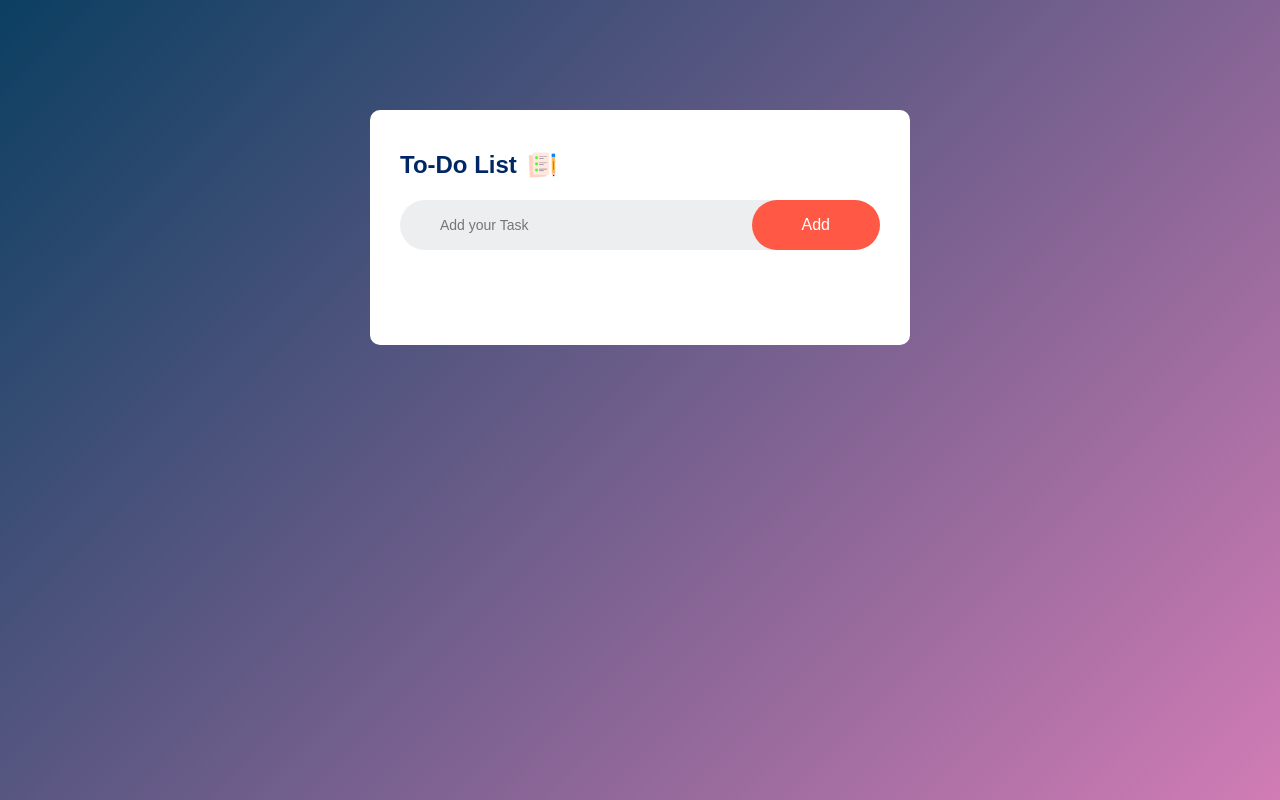
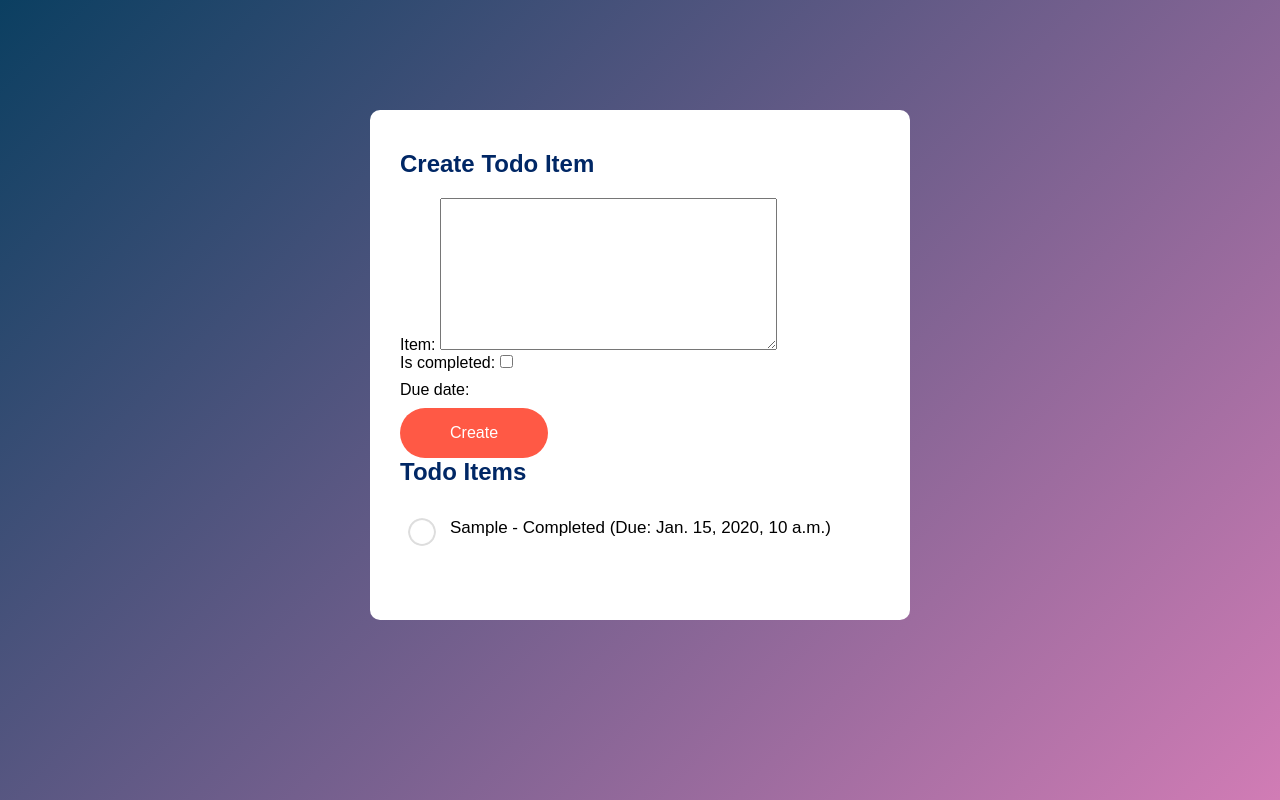
Before and after one commit to MacroXie04/TODO-list, a Django app: page / in a window 1280 px wide. Run offline with Django 5.2, Linux system fonts and the light colour scheme; a user stored in the database is signed in; tables that the repository leaves empty hold one stand-in row (values such as "Sample post").

Commit message:
Basically usable

```diff
--- a/index/forms.py
+++ b/index/forms.py
@@ -1,6 +1,7 @@
 from django import forms
 from django.contrib.auth.forms import UserCreationForm, AuthenticationForm
 from django.contrib.auth.models import User
+from .models import TodoItem
 
 # 用户注册
 class UserRegisterForm(UserCreationForm):
@@ -12,3 +13,9 @@
 class UserLoginForm(AuthenticationForm):
     username = forms.CharField(label="Username", max_length=150)
     password = forms.CharField(label="Password", widget=forms.PasswordInput)
+
+# 创建TODOItem
+class TodoItemForm(forms.ModelForm):
+    class Meta:
+        model = TodoItem
+        fields = ['item', 'is_completed', 'due_date']
--- a/index/templates/index.html
+++ b/index/templates/index.html
@@ -11,18 +11,29 @@
 
 {% block content %}
     <div class="todo-app">
-        <!-- List of To-Do Tasks Here -->
-        <h2>To-Do List <img src="{% static 'icon.png' %}" alt="To-Do List Icon"></h2>
-        <div class="row">
-            <input type="text" id="task" placeholder="Add your Task">
-            <button id="add" onclick="addTask()">Add</button>
-        </div>
-        <ul id="list-continer">
+        <h2>Create Todo Item</h2>
+        <form method="post">
+            {% csrf_token %}
+            {{ form.as_p }}
+            <button type="submit">Create</button>
+        </form>
 
+        <h2>Todo Items</h2>
+        <ul>
+            {% if todo_items %}
+                {% for item in todo_items %}
+                    <li>
+                        {{ item.item }} - {% if item.is_completed %}Completed{% else %}Not Completed{% endif %}
+                        (Due: {{ item.due_date }})
+                    </li>
+                {% endfor %}
+            {% else %}
+                <li>No items to display</li>
+            {% endif %}
         </ul>
     </div>
 {% endblock %}
 
 {% block scripts %}
-    <script src="{% static 'script.js' %}"></script>
+    <!-- <script src="{% static 'script.js' %}"></script>-->
 {% endblock %}
--- a/index/templates/login.html
+++ b/index/templates/login.html
@@ -16,8 +16,9 @@
         <form method="post">
             {% csrf_token %}
             {{ form.as_p }}
-            <button type="submit">register</button>
+            <button type="submit">login</button>
         </form>
+        <p>Don't have an account? <a href="{% url 'register' %}">Register here</a></p>
     </div>
 {% endblock %}
 
--- a/index/templates/register.html
+++ b/index/templates/register.html
@@ -16,9 +16,9 @@
         <form method="post">
             {% csrf_token %}
             {{ form.as_p }}
-            <button type="submit">Login</button>
+            <button type="submit">regester</button>
         </form>
-        <p>Don't have an account? <a href="{% url 'index' %}">Register here</a></p>
+
     </div>
 {% endblock %}
 
--- a/index/views.py
+++ b/index/views.py
@@ -4,10 +4,26 @@
 from django.shortcuts import redirect
 from django.contrib.auth import authenticate, login
 from django.contrib.auth.decorators import login_required
+from .forms import TodoItemForm
+from .models import TodoItem
+from .models import TodoList
+
 
 @login_required
 def index(request):
-    return render(request, 'index.html')
+    if request.method == 'POST':
+        form = TodoItemForm(request.POST)
+        if form.is_valid():
+            todo_item = form.save(commit=False)
+            todo_item.todo_list = request.user.todo_list  # Assuming each user has a TodoList
+            todo_item.save()
+            return redirect('index')
+    else:
+        form = TodoItemForm()
+
+    todo_items = TodoItem.objects.filter(todo_list=request.user.todo_list)
+    return render(request, 'index.html', {'form': form, 'todo_items': todo_items})
+
 
 def user_login(request):
     if request.method == 'POST':
@@ -33,6 +49,7 @@
         form = UserRegisterForm(request.POST)
         if form.is_valid():
             user = form.save()
+            TodoList.objects.create(user=user)
             login(request, user)
             return redirect('index')
     else:
```
